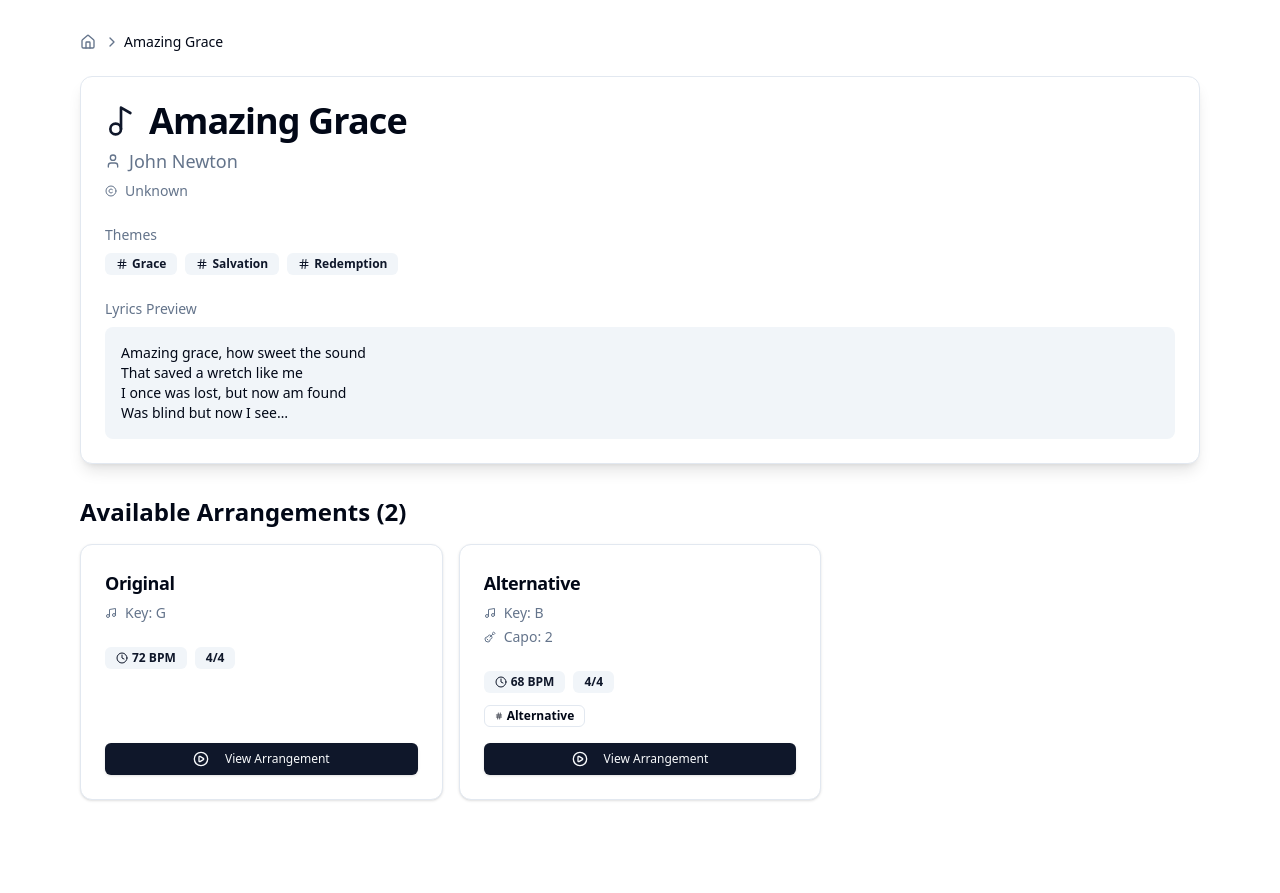
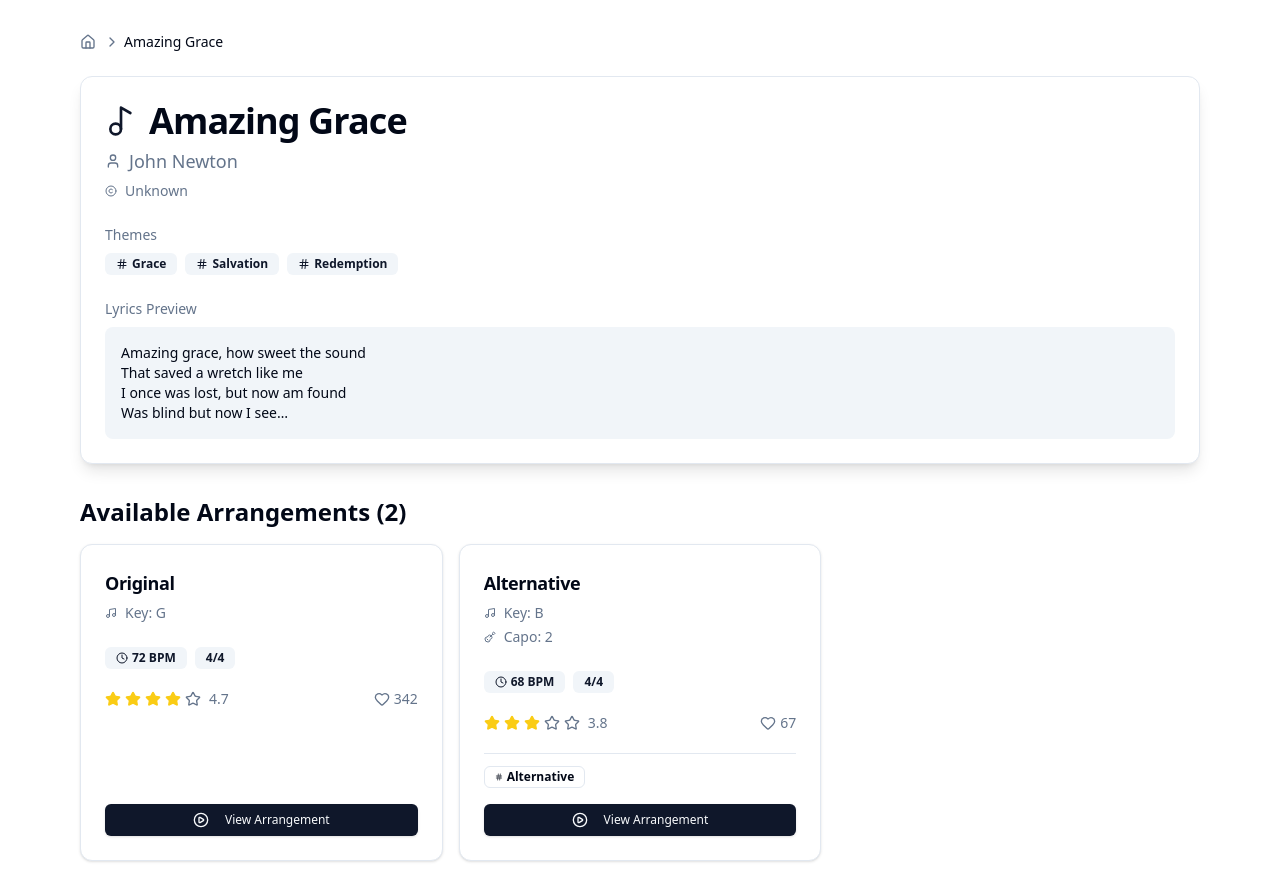
Before and after one commit to Kuebic/hsasongbook, a React (Vite) app: page /song/song_1 in a window 1280 px wide. Before the commit the page ends 832 px from the top, so only its background shows below. Built offline with nearby package versions, Linux system fonts and the light colour scheme.

Commit message:
implemented rating and popularity display components

```diff
--- /dev/null
+++ b/src/features/shared/components/PopularityDisplay.jsx
@@ -0,0 +1,18 @@
+import { Heart } from 'lucide-react'
+
+export default function PopularityDisplay({ favorites = 0 }) {
+  // Format large numbers
+  const formatCount = (num) => {
+    if (num >= 1000) {
+      return `${(num / 1000).toFixed(1)}k`
+    }
+    return num.toString()
+  }
+
+  return (
+    <div className="flex items-center gap-1 text-muted-foreground">
+      <Heart className="h-4 w-4" />
+      <span className="text-sm">{formatCount(favorites)}</span>
+    </div>
+  )
+}
--- /dev/null
+++ b/src/features/shared/components/RatingDisplay.jsx
@@ -0,0 +1,47 @@
+import { Star } from 'lucide-react'
+
+export default function RatingDisplay({
+  rating,
+  showCount = true,
+  ratingCount = 0
+}) {
+  // Handle null rating
+  if (rating === null || rating === undefined) {
+    return (
+      <div className="flex items-center gap-1 text-muted-foreground text-sm">
+        <span>No ratings yet</span>
+      </div>
+    )
+  }
+
+  // Create array of 5 stars
+  const stars = Array(5).fill(0).map((_, i) => {
+    const filled = i < Math.floor(rating)
+    const halfFilled = i === Math.floor(rating) && rating % 1 >= 0.5
+    return { filled, halfFilled }
+  })
+
+  return (
+    <div
+      className="flex items-center gap-1"
+      aria-label={`Rating: ${rating.toFixed(1)} out of 5 stars`}
+    >
+      {stars.map(({ filled }, i) => (
+        <Star
+          key={i}
+          className={`h-4 w-4 ${
+            filled
+              ? 'fill-yellow-400 text-yellow-400'
+              : 'text-muted-foreground'
+          }`}
+        />
+      ))}
+      {showCount && (
+        <span className="text-sm text-muted-foreground ml-1">
+          {rating.toFixed(1)}
+          {ratingCount > 0 && ` (${ratingCount})`}
+        </span>
+      )}
+    </div>
+  )
+}
--- a/src/features/songs/components/ArrangementCard.jsx
+++ b/src/features/songs/components/ArrangementCard.jsx
@@ -3,6 +3,8 @@ import { Card, CardHeader, CardTitle, CardDescription, CardContent } from '@/com
 import { Badge } from '@/components/ui/badge'
 import { Button } from '@/components/ui/button'
 import { Music, Clock, Guitar, Hash, PlayCircle } from 'lucide-react'
+import RatingDisplay from '../../shared/components/RatingDisplay'
+import PopularityDisplay from '../../shared/components/PopularityDisplay'
 
 export default function ArrangementCard({ arrangement }) {
   const navigate = useNavigate()
@@ -46,9 +48,15 @@ export default function ArrangementCard({ arrangement }) {
             )}
           </div>
 
+          {/* Rating and Popularity */}
+          <div className="flex items-center justify-between py-2">
+            <RatingDisplay rating={arrangement.rating} />
+            <PopularityDisplay favorites={arrangement.favorites} />
+          </div>
+
           {/* Tags */}
           {arrangement.tags && arrangement.tags.length > 0 && (
-            <div className="flex flex-wrap gap-1">
+            <div className="flex flex-wrap gap-1 border-t pt-3">
               {arrangement.tags.map((tag, index) => (
                 <Badge key={index} variant="outline" className="text-xs capitalize">
                   <Hash className="h-2 w-2 mr-1" />
```
